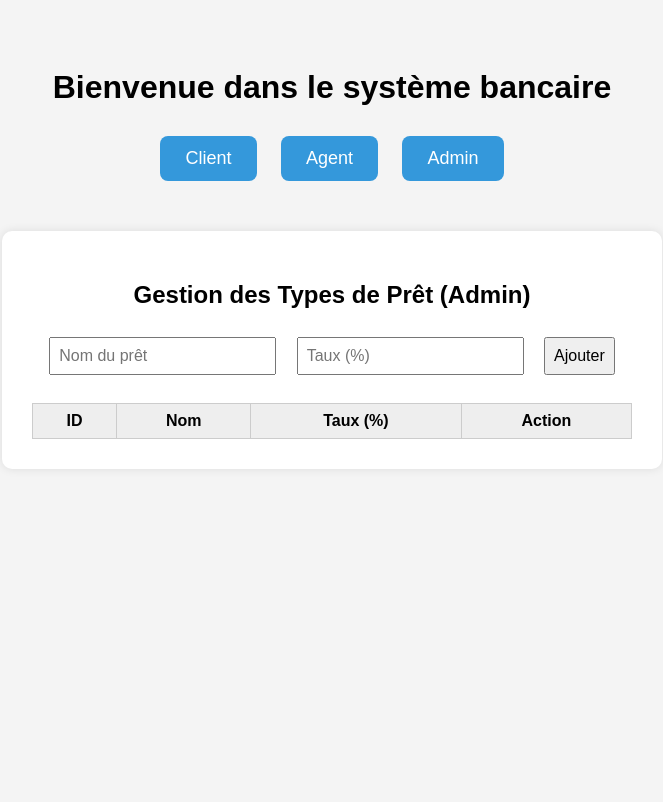
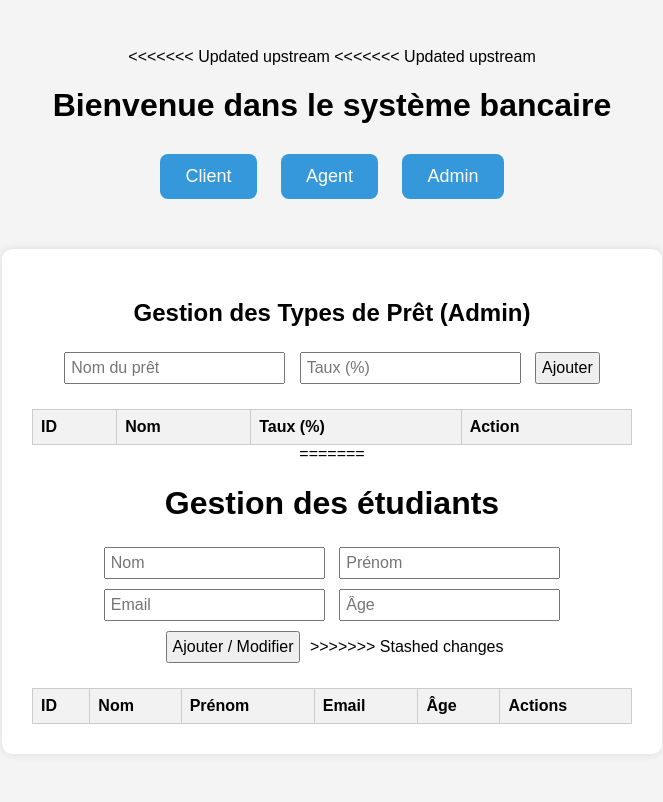
Before and after one commit to soary1/projet_final, a PHP site: page / in a window 1280 px wide. Shown: the whole page, without its empty margins (308-971 px from the left). Before the commit the page ends 439 px from the top, so only its background shows below. Run offline with PHP 8.4, Linux system fonts and the light colour scheme; lists and menus that the app fills with data are empty.

Commit message:
ty ndray

```diff
--- a/index.html
+++ b/index.html
@@ -2,6 +2,7 @@
 <html lang="fr">
 <head>
   <meta charset="UTF-8">
+<<<<<<< Updated upstream
   <title>Accueil - Banque</title>
   <style>
     body {
@@ -58,10 +59,20 @@
     th {
       background-color: #eee;
     }
+=======
+  <title>Gestion des étudiants</title>
+  <style>
+    body { font-family: sans-serif; padding: 20px; }
+    input, button { margin: 5px; padding: 5px; }
+    table { border-collapse: collapse; width: 100%; margin-top: 20px; }
+    th, td { border: 1px solid #ccc; padding: 8px; text-align: left; }
+    th { background-color: #f2f2f2; }
+>>>>>>> Stashed changes
   </style>
 </head>
 <body>
 
+<<<<<<< Updated upstream
   <h1>Bienvenue dans le système bancaire</h1>
 
   <a href="view/client/accueil.html">Client</a>
@@ -86,9 +97,30 @@
       <tbody id="table-type-pret">
       </tbody>
     </table>
+=======
+  <h1>Gestion des étudiants</h1>
+
+  <div>
+    <input type="hidden" id="id">
+    <input type="text" id="nom" placeholder="Nom">
+    <input type="text" id="prenom" placeholder="Prénom">
+    <input type="email" id="email" placeholder="Email">
+    <input type="number" id="age" placeholder="Âge">
+    <button onclick="ajouterOuModifier()">Ajouter / Modifier</button>
+>>>>>>> Stashed changes
   </div>
 
+  <table id="table-etudiants">
+    <thead>
+      <tr>
+        <th>ID</th><th>Nom</th><th>Prénom</th><th>Email</th><th>Âge</th><th>Actions</th>
+      </tr>
+    </thead>
+    <tbody></tbody>
+  </table>
+
   <script>
+<<<<<<< Updated upstream
     const apiBase = "http://localhost/projet_final/ws"; // adapte selon ton projet
 
     function chargerTypesPret() {
@@ -140,6 +172,91 @@
 
     // Initialisation
     chargerTypesPret();
+=======
+    const apiBase = "http://localhost:8888/tp-flightphp-crud/ws";
+
+    function ajax(method, url, data, callback) {
+      const xhr = new XMLHttpRequest();
+      xhr.open(method, apiBase + url, true);
+      xhr.setRequestHeader("Content-Type", "application/x-www-form-urlencoded");
+      xhr.onreadystatechange = () => {
+        if (xhr.readyState === 4 && xhr.status === 200) {
+          callback(JSON.parse(xhr.responseText));
+        }
+      };
+      xhr.send(data);
+    }
+
+    function chargerEtudiants() {
+      ajax("GET", "/etudiants", null, (data) => {
+        const tbody = document.querySelector("#table-etudiants tbody");
+        tbody.innerHTML = "";
+        data.forEach(e => {
+          const tr = document.createElement("tr");
+          tr.innerHTML = `
+            <td>${e.id}</td>
+            <td>${e.nom}</td>
+            <td>${e.prenom}</td>
+            <td>${e.email}</td>
+            <td>${e.age}</td>
+            <td>
+              <button onclick='remplirFormulaire(${JSON.stringify(e)})'>✏️</button>
+              <button onclick='supprimerEtudiant(${e.id})'>🗑️</button>
+            </td>
+          `;
+          tbody.appendChild(tr);
+        });
+      });
+    }
+
+    function ajouterOuModifier() {
+      const id = document.getElementById("id").value;
+      const nom = document.getElementById("nom").value;
+      const prenom = document.getElementById("prenom").value;
+      const email = document.getElementById("email").value;
+      const age = document.getElementById("age").value;
+
+      const data = `nom=${encodeURIComponent(nom)}&prenom=${encodeURIComponent(prenom)}&email=${encodeURIComponent(email)}&age=${age}`;
+
+      if (id) {
+        ajax("PUT", `/etudiants/${id}`, data, () => {
+          resetForm();
+          chargerEtudiants();
+        });
+      } else {
+        ajax("POST", "/etudiants", data, () => {
+          resetForm();
+          chargerEtudiants();
+        });
+      }
+    }
+
+    function remplirFormulaire(e) {
+      document.getElementById("id").value = e.id;
+      document.getElementById("nom").value = e.nom;
+      document.getElementById("prenom").value = e.prenom;
+      document.getElementById("email").value = e.email;
+      document.getElementById("age").value = e.age;
+    }
+
+    function supprimerEtudiant(id) {
+      if (confirm("Supprimer cet étudiant ?")) {
+        ajax("DELETE", `/etudiants/${id}`, null, () => {
+          chargerEtudiants();
+        });
+      }
+    }
+
+    function resetForm() {
+      document.getElementById("id").value = "";
+      document.getElementById("nom").value = "";
+      document.getElementById("prenom").value = "";
+      document.getElementById("email").value = "";
+      document.getElementById("age").value = "";
+    }
+
+    chargerEtudiants();
+>>>>>>> Stashed changes
   </script>
 
 </body>
--- a/ws/index.php
+++ b/ws/index.php
@@ -1,6 +1,7 @@
 <?php
 require 'vendor/autoload.php';
 require 'db.php';
+<<<<<<< Updated upstream
 
 Flight::route('GET /etudiants', function() {
     $db = getDB();
@@ -95,6 +96,9 @@ Flight::route('POST /prets', function () {
 
     Flight::json(['message' => 'Prêt ajouté', 'id' => $db->lastInsertId()]);
 });
+=======
+require 'routes/etudiant_routes.php';
+>>>>>>> Stashed changes
 
 /* PUT /prets/{id}   → modifier un prêt */
 Flight::route('PUT /prets/@id', function ($id) {
```
Also changed, not shown: ws/controllers/EtudiantController.php (added, +35 -0 lines), ws/helpers/Utils.php (added, +8 -0 lines), ws/models/Etudiant.php (added, +36 -0 lines), ws/routes/etudiant_routes.php (added, +8 -0 lines), README.md (deleted), 1 other file.
